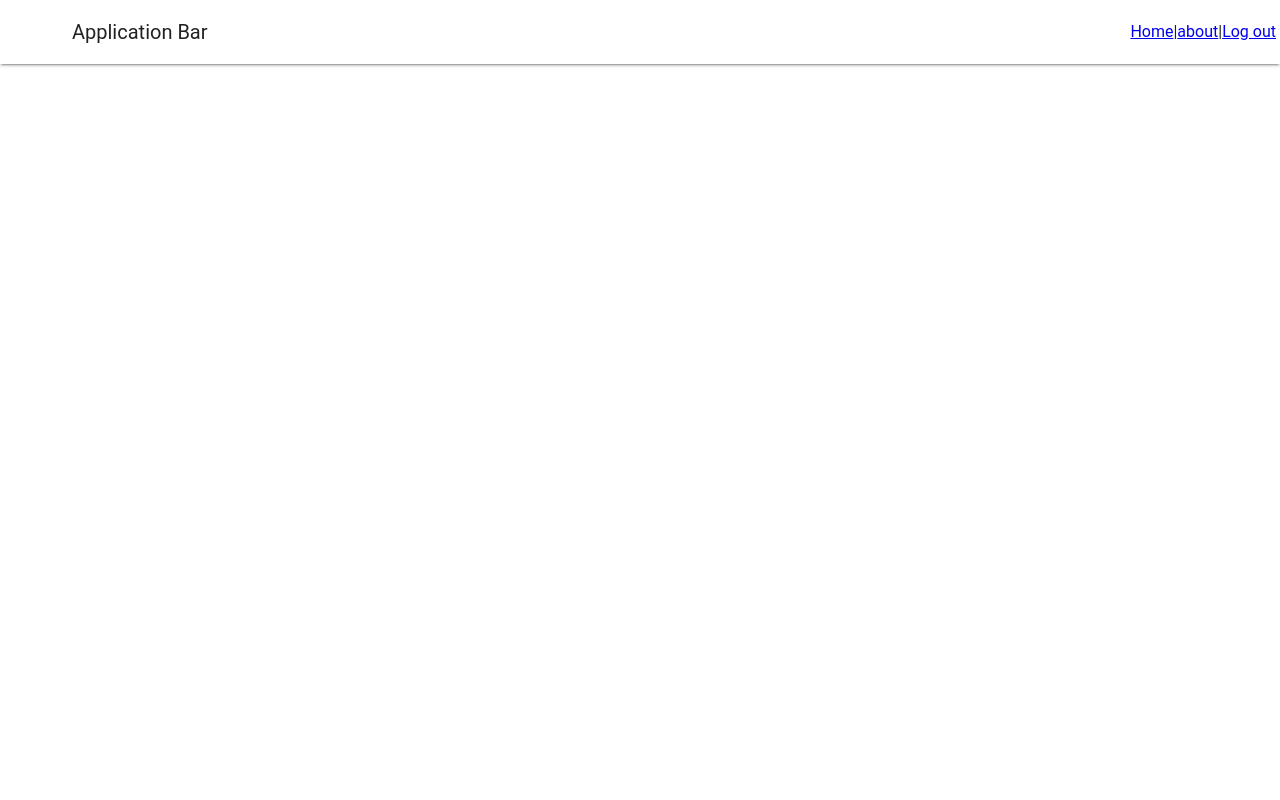
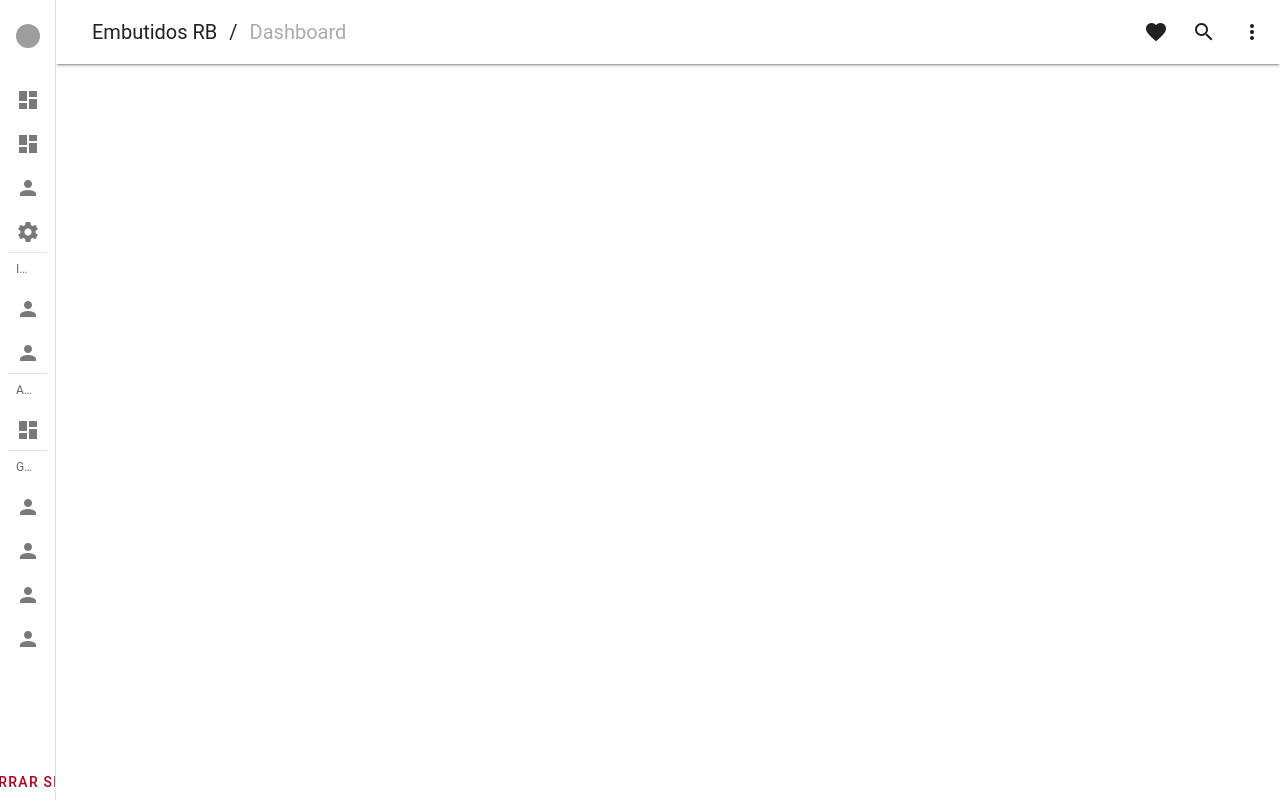
Before and after one commit to aomineDev/bodega-rb, a Vue app: page / in a window 1280 px wide. Built offline with nearby package versions, Linux system fonts and the light colour scheme; grey boxes are pictures that could not be loaded; what @tanstack/vue-query would draw is missing.

Commit message:
dashboard avance

```diff
--- a/package.json
+++ b/package.json
@@ -14,8 +14,6 @@
     "format": "prettier --write src/"
   },
   "dependencies": {
-    "@jamescoyle/vue-icon": "^0.1.2",
-    "@mdi/js": "^7.4.47",
     "@tanstack/vue-query": "^5.90.5",
     "pinia": "^3.0.3",
     "vue": "^3.5.22",
@@ -24,6 +22,7 @@
   },
   "devDependencies": {
     "@eslint/js": "^9.37.0",
+    "@mdi/font": "^7.4.47",
     "@vitejs/plugin-vue": "^6.0.1",
     "@vue/eslint-config-prettier": "^10.2.0",
     "eslint": "^9.37.0",
--- a/src/layout/DashboardLayout.vue
+++ b/src/layout/DashboardLayout.vue
@@ -1,27 +1,142 @@
-<script setup>
-import { RouterView, RouterLink } from 'vue-router'
-import { useUserStore } from '@/stores/user'
+<template>
+  <v-layout>
+    <v-navigation-drawer
+      v-model="drawer"
+      :rail="rail"
+      @click="rail = false"
+      :temporary="mobile"
+      :permanent="!mobile"
+    >
+      <v-list>
+        <v-list-item prepend-avatar="https://randomuser.me/api/portraits/men/85.jpg" :title="user">
+          <template #append>
+            <v-btn icon="mdi-chevron-left" variant="text" @click.stop="rail = !rail"></v-btn>
+          </template>
+        </v-list-item>
+      </v-list>
 
-const { user } = useUserStore()
-</script>
+      <v-list density="compact" nav>
+        <v-list-item
+          title="Dashboard"
+          prepend-icon="mdi-view-dashboard"
+          value="dashboard"
+          active-color="primary"
+          to="/home"
+        ></v-list-item>
 
-<template>
-  <v-card>
-    <v-layout>
+        <v-list-item
+          v-for="item in cajaitems"
+          :key="item.value"
+          :title="item.title"
+          :prepend-icon="item.icon"
+          :value="item.value"
+          :to="item.to"
+          color="primary"
+        ></v-list-item>
+
+        <v-divider></v-divider>
+        <v-list-subheader>Inventario</v-list-subheader>
+
+        <v-list-item
+          v-for="item in inventarioItems"
+          :key="item.value"
+          :title="item.title"
+          :prepend-icon="item.icon"
+          :value="item.value"
+          :to="item.to"
+          active-color="primary"
+        ></v-list-item>
+
+        <v-divider></v-divider>
+        <v-list-subheader>Almacen</v-list-subheader>
+
+        <v-list-item
+          title="Ingreso de productos"
+          prepend-icon="mdi-view-dashboard"
+          value="ingrteso"
+          active-color="primary"
+          to="/path"
+        ></v-list-item>
+
+        <v-divider></v-divider>
+        <v-list-subheader>Gestion</v-list-subheader>
+
+        <v-list-item
+          v-for="item in gestionItems"
+          :key="item.value"
+          :title="item.title"
+          :prepend-icon="item.icon"
+          :value="item.value"
+          :to="item.to"
+          active-color="primary"
+        ></v-list-item>
+      </v-list>
+
+      <template v-slot:append>
+        <v-btn color="error" @click="logout" block variant="text">
+          <v-icon start>mdi-logout</v-icon>
+          Cerrar Sesión
+        </v-btn>
+      </template>
+    </v-navigation-drawer>
+
     <v-app-bar :elevation="2">
-        <template v-slot:prepend>
-          <v-app-bar-nav-icon></v-app-bar-nav-icon>
+      <template #prepend v-if="mobile">
+        <v-app-bar-nav-icon @click.stop="drawer = !drawer"></v-app-bar-nav-icon>
       </template>
 
-        <v-app-bar-title>Application Bar</v-app-bar-title>
+      <v-app-bar-title>
+        <v-breadcrumbs :items="['Embutidos RB', 'Dashboard']"></v-breadcrumbs
+      ></v-app-bar-title>
 
-        <template v-slot:append>
-          <RouterLink to="/home">Home</RouterLink> | <RouterLink to="/about">about</RouterLink> |
-          {{ user }}
-          <RouterLink to="/login">Log out</RouterLink>
+      <template #append>
+        <v-btn icon="mdi-heart"></v-btn>
+
+        <v-btn icon="mdi-magnify"></v-btn>
+
+        <v-btn icon="mdi-dots-vertical"></v-btn>
       </template>
     </v-app-bar>
+
+    <v-main>
+      <v-container fluid>
         <RouterView />
+      </v-container>
+    </v-main>
   </v-layout>
-  </v-card>
 </template>
+
+<script setup>
+import { RouterView } from 'vue-router'
+import { useUserStore } from '@/stores/user'
+import { ref } from 'vue'
+import router from '@/router'
+import { useDisplay } from 'vuetify'
+
+const { user, setUser } = useUserStore()
+const { mobile } = useDisplay()
+const drawer = ref(true)
+const rail = ref(true)
+
+const cajaitems = [
+  { title: 'Ventas', icon: 'mdi-view-dashboard', value: 'dashboard', to: '/path' },
+  { title: 'Clientes', icon: 'mdi-account', value: 'clientes', to: '/about' },
+  { title: 'Boletas / Facturas', icon: 'mdi-cog', value: 'boletas', to: '/path' },
+]
+const inventarioItems = [
+  { title: 'Tima de inventario', icon: 'mdi-account', value: 'inventario', to: '/path' },
+  { title: 'Auditoria', icon: 'mdi-account', value: 'inventario', to: '/path' },
+]
+
+const gestionItems = [
+  { title: 'Proveedores', icon: 'mdi-account', value: 'proveedores', to: '/path' },
+  { title: 'Empleados', icon: 'mdi-account', value: 'empleados', to: '/path' },
+  { title: 'Productos', icon: 'mdi-account', value: 'productos', to: '/path' },
+  { title: 'Categorias', icon: 'mdi-account', value: 'categorias', to: '/path' },
+]
+
+const logout = () => {
+  setUser(null)
+  router.push('/login')
+}
+</script>
--- a/src/main.js
+++ b/src/main.js
@@ -1,7 +1,9 @@
 import { createApp } from 'vue'
 import { createPinia } from 'pinia'
+
 import { VueQueryPlugin } from '@tanstack/vue-query'
 
+import '@mdi/font/css/materialdesignicons.css'
 import 'vuetify/styles'
 import { createVuetify } from 'vuetify'
 import * as components from 'vuetify/components'
@@ -13,6 +15,9 @@ import router from './router'
 const vuetify = createVuetify({
   components,
   directives,
+  icons: {
+    defaultSet: 'mdi',
+  },
 })
 
 const app = createApp(App)
```
Also changed, not shown: 1 other file (tests, documents, lock files or other folders). Lines whose indentation alone changed are shown as unchanged.
